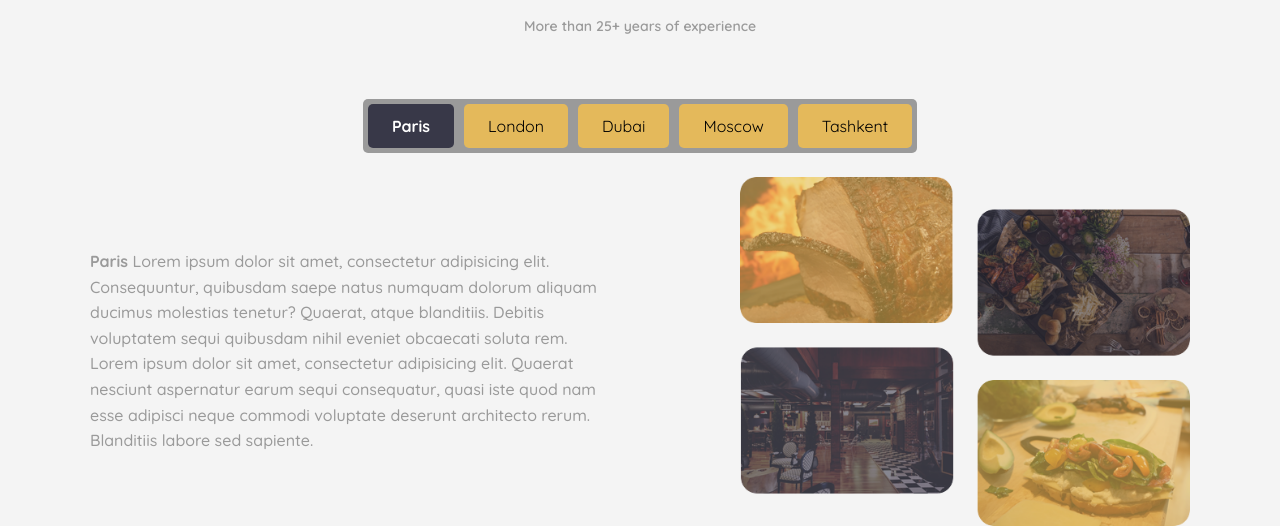
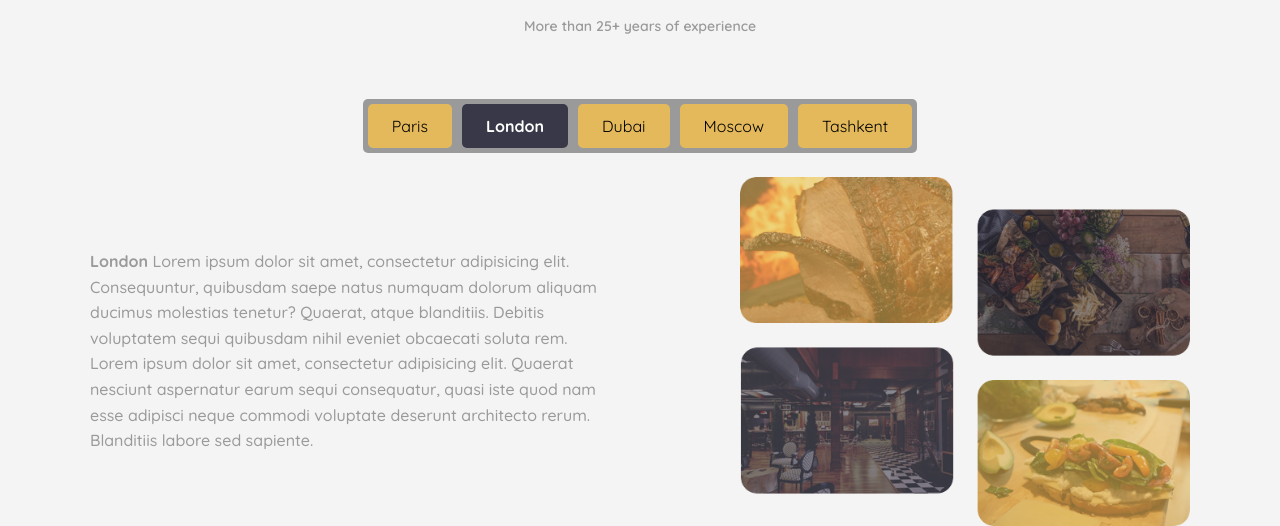
Before and after one commit to Baxtibay/restaurant, a plain HTML site: page index.html in a window 1280 px wide. Both pictures are taken after a click on the element "London". Shown: the part 853-1379 px from the top of the page. Drawn offline with Linux system fonts and the light colour scheme.

Commit message:
Add tabcontents show function

```diff
--- a/js/script.js
+++ b/js/script.js
@@ -1,4 +1,45 @@
 window.addEventListener('DOMContentLoaded', () => {
+  // SHOW TAB CONTENT FUNCTION
+  const elTabs = document.querySelectorAll('.tabheader__item'),
+    elsTabContents = document.querySelectorAll('.tab_content'),
+    elTabParent = document.querySelector('.tabheader__items')
+
+    function hideTabContents() {
+      elsTabContents.forEach(tabContent => {
+        tabContent.classList.add('hide')
+        tabContent.classList.remove('show')
+      })
+
+      elTabs.forEach(tab => {
+        tab.classList.remove('tabheader__item_active')
+      })
+    }
+
+    function showTabContent(index = 0) {
+      elsTabContents[index].classList.add('show', 'fade')
+      elsTabContents[index].classList.remove('hide')
+      elTabs[index].classList.add('tabheader__item_active')
+    }
+
+    hideTabContents()
+    showTabContent()
+
+    if(elTabParent) {
+      elTabParent.addEventListener('click', (evt) => {
+        const target = evt.target
+
+        if(target && target.classList.contains('tabheader__item')) {
+          elTabs.forEach((tab, index) => {
+            if(target === tab) {
+              hideTabContents()
+              showTabContent(index)
+            }
+          })
+        }
+      })
+    }
+
+
   // LOADER start
   const elLoaderWrapper = document.querySelector('.loader-wrapper')
 
--- a/style.css
+++ b/style.css
@@ -162,7 +162,8 @@ header * {
 
 /* About Start */
 #about {
-	height: 80vh;
+	/* height: 80vh; */
+	margin-bottom: 20px;
 	background: #f4f4f4;
 	display: flex;
 	justify-content: center;
@@ -216,7 +217,7 @@ header * {
 /* About End */
 /* Offers Section start */
 #offers {
-	height: 80vh;
+	/* height: 80vh; */
 	background: url('./img/offer-background.jpg') center center/cover fixed;
 	display: flex;
 	flex-direction: column;
```
